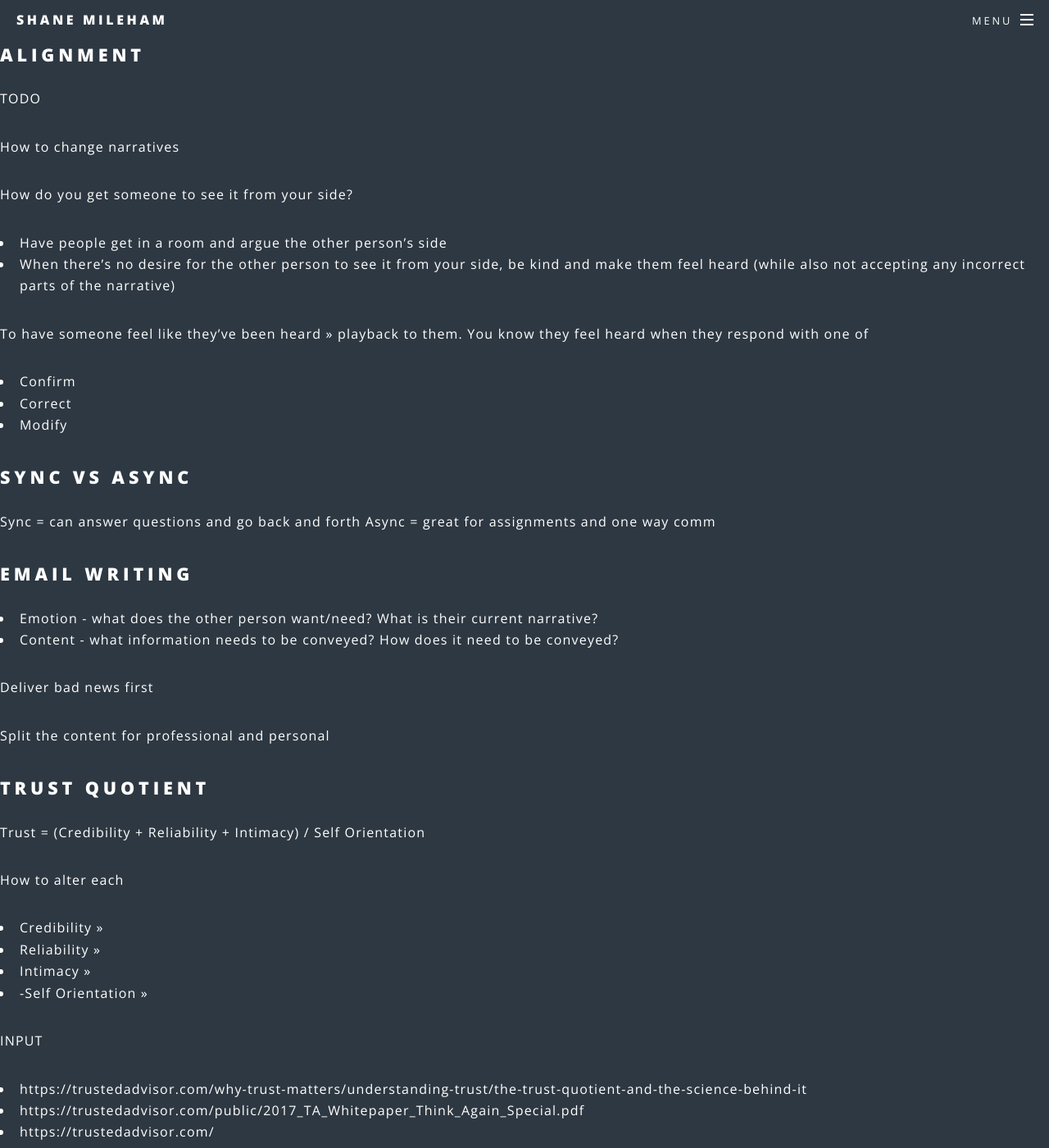
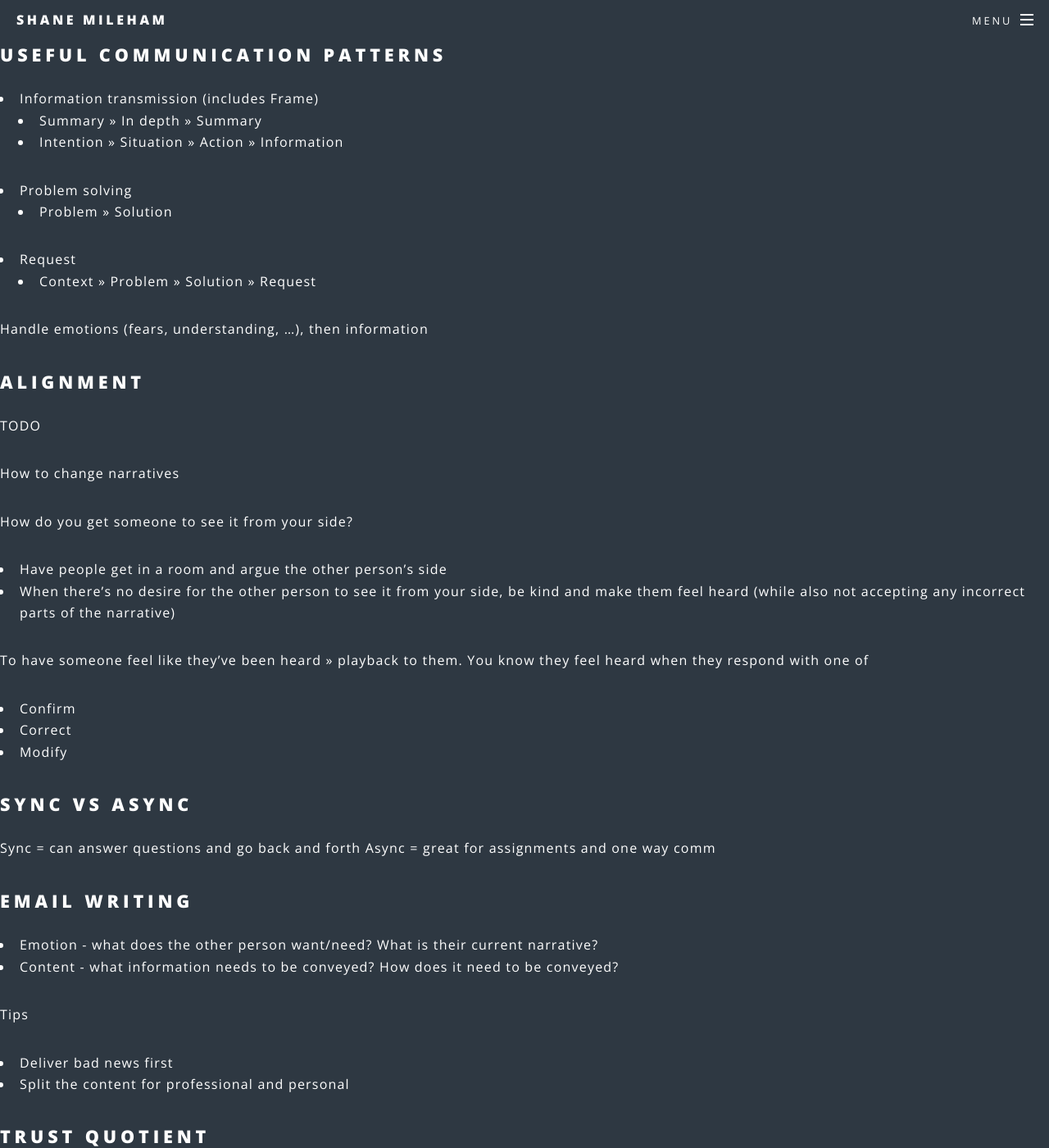
Before and after one commit to shanemileham/shanemileham.github.io, a Jekyll site: the page built from _kb/professional/communication/communication.md, in a window 1280 px wide and 1400 px high. Shown: the whole window at 82% size. Built offline with Jekyll 4.4.1, drawn with Linux system fonts in a browser that asks for light colours; comment, search, counter and statistics services are not loaded; some of the changed text lies outside the part shown.

Commit message:
Moved comm

```diff
--- a/_kb/professional/communication.md
+++ b/_kb/professional/communication/communication.md
@@ -1,6 +1,17 @@
 ---
 title: Communication
 ---
+
+## Useful Communication Patterns
+- Information transmission (includes Frame)
+  - Summary >> In depth >> Summary
+  - Intention >> Situation >> Action >> Information
+- Problem solving
+  - Problem >> Solution
+- Request
+  - Context >> Problem >> Solution >> Request
+
+Handle emotions (fears, understanding, ...), then information
 
 ## Alignment
 TODO
@@ -25,9 +36,12 @@ Async = great for assignments and one way comm
 - Emotion - what does the other person want/need? What is their current narrative?
 - Content - what information needs to be conveyed? How does it need to be conveyed?
 
-Deliver bad news first
+Tips
+- Deliver bad news first
+- Split the content for professional and personal
 
-Split the content for professional and personal
+
+
 
 ## Trust Quotient
 Trust = (Credibility + Reliability + Intimacy) / Self Orientation
```
Also changed, not shown: other parts of _kb/professional/communication/communication.md (+1 -0 lines).
